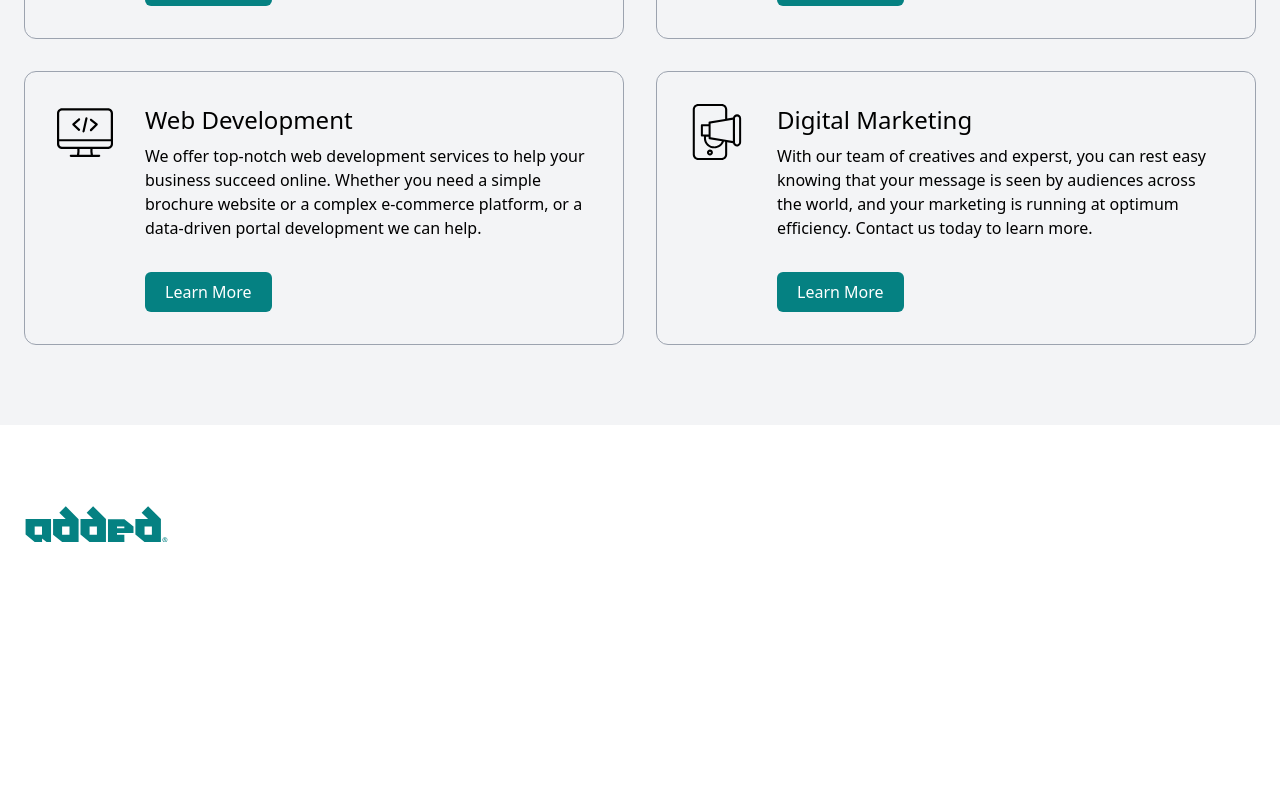
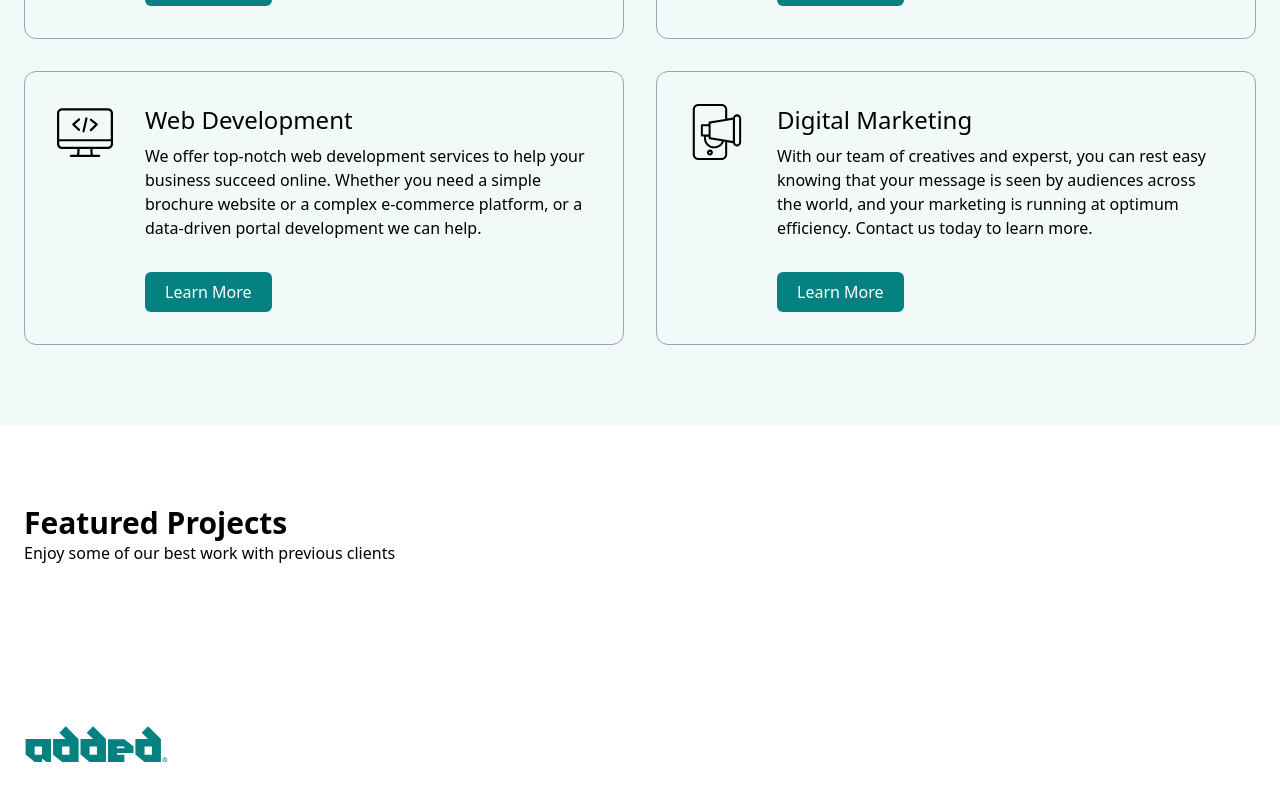
Before and after one commit to Qaudri/added-frontend, a Nuxt app: page / in a window 1280 px wide. Shown: the part 1330-2130 px from the top of the page. Before the commit the page ends 1953 px from the top, so only its background shows below. Built offline with nearby package versions, Linux system fonts and the light colour scheme.

Commit message:
refactor: minor edits issued new section design in progress

```diff
--- a/pages/index.vue
+++ b/pages/index.vue
@@ -19,10 +19,10 @@
         </UiButtonsTertiary>
       </div>
     </div>
-    <img src="@/assets/images/gradient.png" class="w-72 absolute right-0 -bottom-[15%]" alt="">
+    <img src="@/assets/images/gradient.png" class="w-48 md:w-72 absolute right-0 -bottom-[15%]" alt="">
   </header>
 
-  <section class="bg-gray-100 py-20 px-6">
+  <section class="bg-primary bg-opacity-5 py-20 px-6">
     <div class="max-w-7xl container mx-auto">
       <div class="bg-white rounded-2xl border border-accent p-5 relative -top-28 lg:w-3/4 mx-auto shadow-2xl">
         <UiTypographyH3 class="text-center">Our Clients</UiTypographyH3>
@@ -39,6 +39,11 @@
         <CardsServices v-for="service in services" :key="service.id" :imagePath="service.imagePath" :title="service.title" :description="service.description" />
       </ul>
     </div>
+  </section>
+
+  <section class="py-20 px-6 max-w-7xl container mx-auto">
+    <UiTypographyH2>Featured Projects</UiTypographyH2>
+    <UiTypographyP>Enjoy some of our best work with previous clients</UiTypographyP>
   </section>
 </template>
 <script>
```
